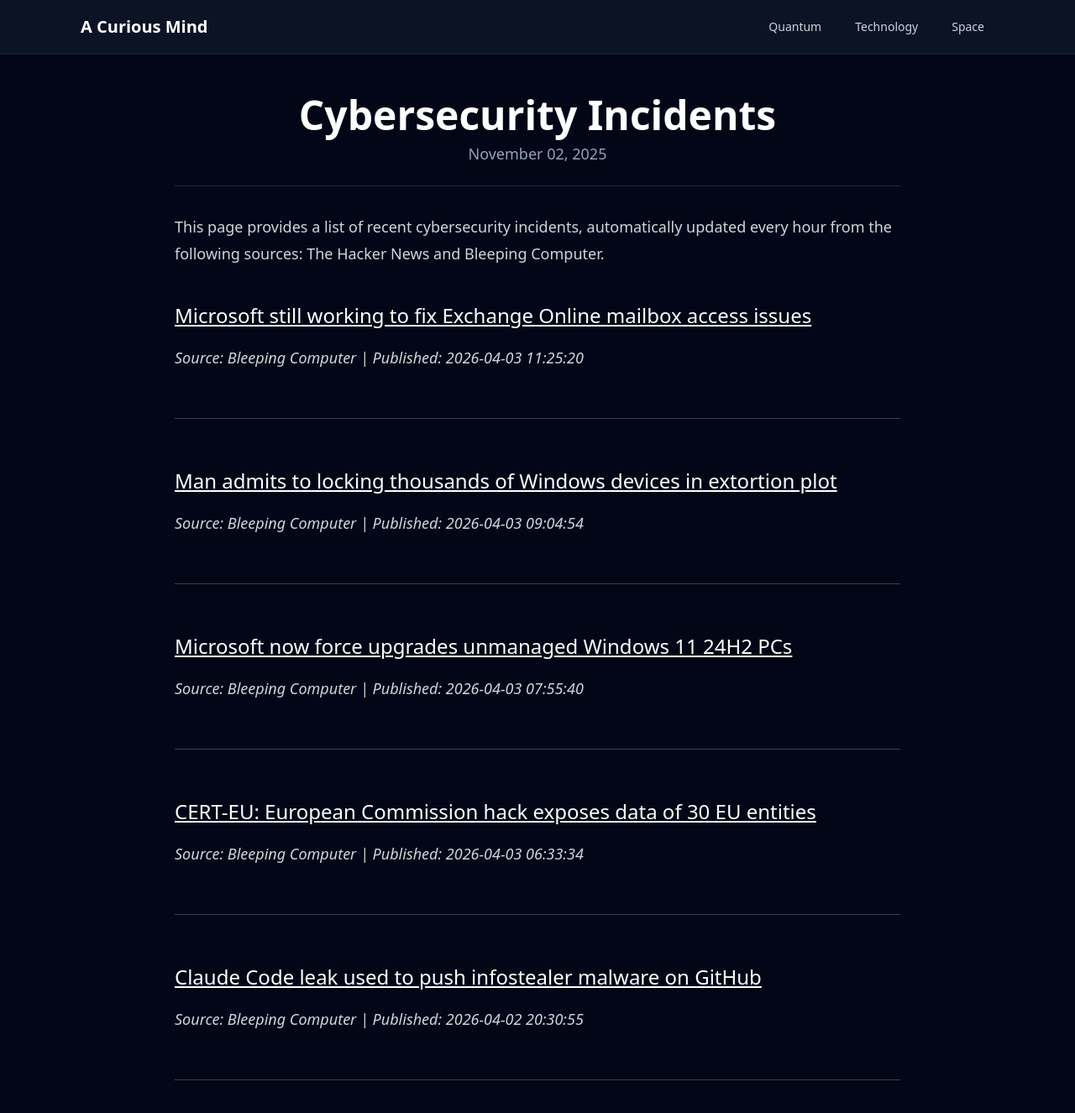
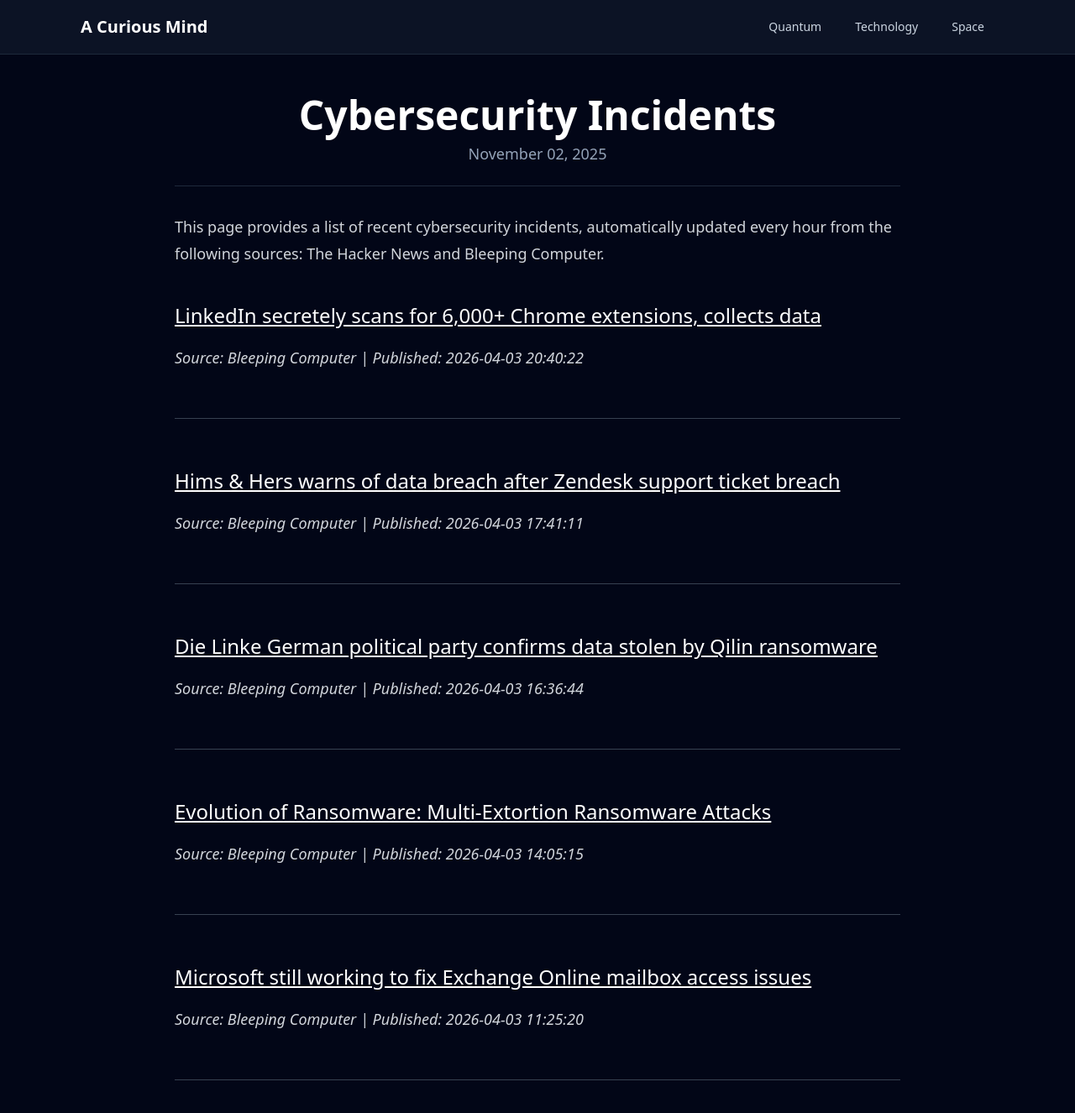
Before and after one commit to onehl7/onehl7.github.io, a Jekyll site: the page built from _posts/2025-11-02-cybersecurity-incidents.md, in a window 1280 px wide and 1400 px high. Shown: the top 1326 px of the window at 84% size. Built offline with Jekyll 4.4.1, drawn with Linux system fonts in a browser that asks for light colours; nearby versions of some CDN libraries.

Commit message:
Update news data

```diff
--- a/_data/news.json
+++ b/_data/news.json
@@ -1,32 +1,32 @@
 [
+  {
+    "source": "Bleeping Computer",
+    "title": "LinkedIn secretely scans for 6,000+ Chrome extensions, collects data",
+    "link": "https://www.bleepingcomputer.com/news/security/linkedin-secretely-scans-for-6-000-plus-chrome-extensions-collects-data/",
+    "published": "2026-04-03 20:40:22"
+  },
+  {
+    "source": "Bleeping Computer",
+    "title": "Hims & Hers warns of data breach after Zendesk support ticket breach",
+    "link": "https://www.bleepingcomputer.com/news/security/hims-and-hers-warns-of-data-breach-after-zendesk-support-ticket-breach/",
+    "published": "2026-04-03 17:41:11"
+  },
+  {
+    "source": "Bleeping Computer",
+    "title": "Die Linke German political party confirms data stolen by Qilin ransomware",
+    "link": "https://www.bleepingcomputer.com/news/security/die-linke-german-political-party-confirms-data-stolen-by-qilin-ransomware/",
+    "published": "2026-04-03 16:36:44"
+  },
+  {
+    "source": "Bleeping Computer",
+    "title": "Evolution of Ransomware: Multi-Extortion Ransomware Attacks",
+    "link": "https://www.bleepingcomputer.com/news/security/evolution-of-ransomware-multi-extortion-ransomware-attacks/",
+    "published": "2026-04-03 14:05:15"
+  },
   {
     "source": "Bleeping Computer",
     "title": "Microsoft still working to fix Exchange Online mailbox access issues",
     "link": "https://www.bleepingcomputer.com/news/microsoft/microsoft-still-working-to-fix-exchange-online-mailbox-access-issues/",
     "published": "2026-04-03 11:25:20"
-  },
-  {
-    "source": "Bleeping Computer",
-    "title": "Man admits to locking thousands of Windows devices in extortion plot",
-    "link": "https://www.bleepingcomputer.com/news/security/man-admits-to-extortion-plot-locking-coworkers-out-of-thousands-of-windows-devices/",
-    "published": "2026-04-03 09:04:54"
-  },
-  {
-    "source": "Bleeping Computer",
-    "title": "Microsoft now force upgrades unmanaged Windows 11 24H2 PCs",
-    "link": "https://www.bleepingcomputer.com/news/microsoft/microsoft-now-force-upgrades-unmanaged-windows-11-24h2-pcs/",
-    "published": "2026-04-03 07:55:40"
-  },
-  {
-    "source": "Bleeping Computer",
-    "title": "CERT-EU: European Commission hack exposes data of 30 EU entities",
-    "link": "https://www.bleepingcomputer.com/news/security/cert-eu-european-commission-hack-exposes-data-of-30-eu-entities/",
-    "published": "2026-04-03 06:33:34"
-  },
-  {
-    "source": "Bleeping Computer",
-    "title": "Claude Code leak used to push infostealer malware on GitHub",
-    "link": "https://www.bleepingcomputer.com/news/security/claude-code-leak-used-to-push-infostealer-malware-on-github/",
-    "published": "2026-04-02 20:30:55"
   }
 ]
```
